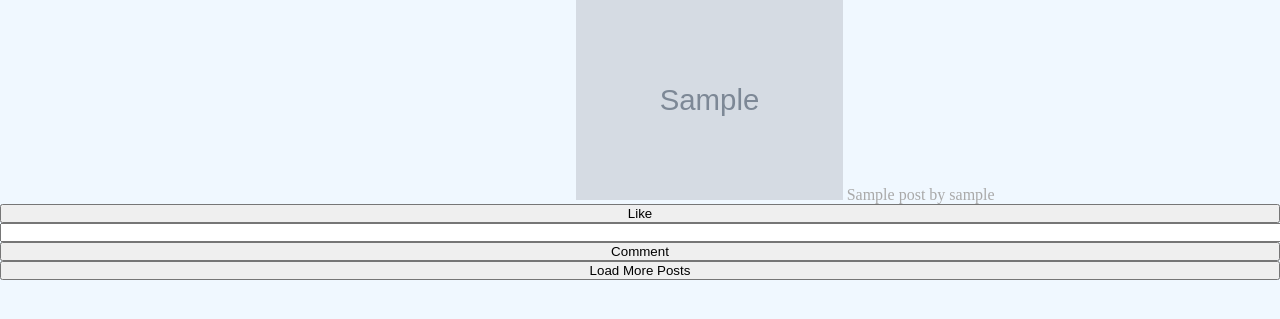
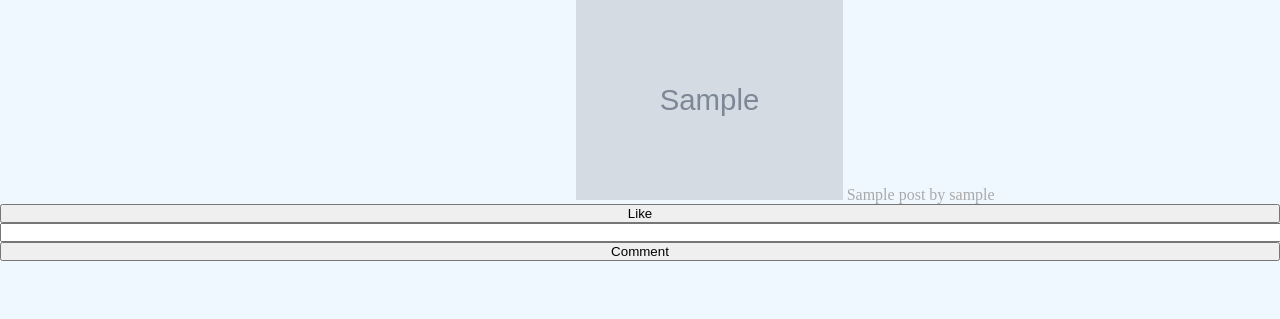
Before and after one commit to portrik/fake-a-gram, a PHP site: page / in a window 1280 px wide. Shown: the part 40-359 px from the top of the page. Run offline with PHP 8.4, Linux system fonts and the light colour scheme; tables that the repository leaves empty hold one stand-in row (values such as "Sample post"); grey boxes marked "Sample" are stand-in pictures.

Commit message:
Removed loading button from pages with low number of posts

```diff
--- a/index.php
+++ b/index.php
@@ -64,8 +64,10 @@
                             echo($comment);
                         }
 
-                        $more_posts = '<form method="POST" action="#"><input type="text" name="start" value="'. $start .'" class="hidden"><input type="text" name="count" value="'. $count .'" class="hidden"><input type="submit" name="submitPosts" value="Load More Posts"></form>';
-                        echo($more_posts);
+                        if ($result -> num_rows === $count) {
+                            $more_posts = '<form method="POST" action="#"><input type="text" name="start" value="'. $start .'" class="hidden"><input type="text" name="count" value="'. $count .'" class="hidden"><input type="submit" name="submitPosts" value="Load More Posts"></form>';
+                            echo($more_posts);
+                        }
                     }
                     else {
                         $message = '<h1>No more posts were loaded.</h4>';
```
